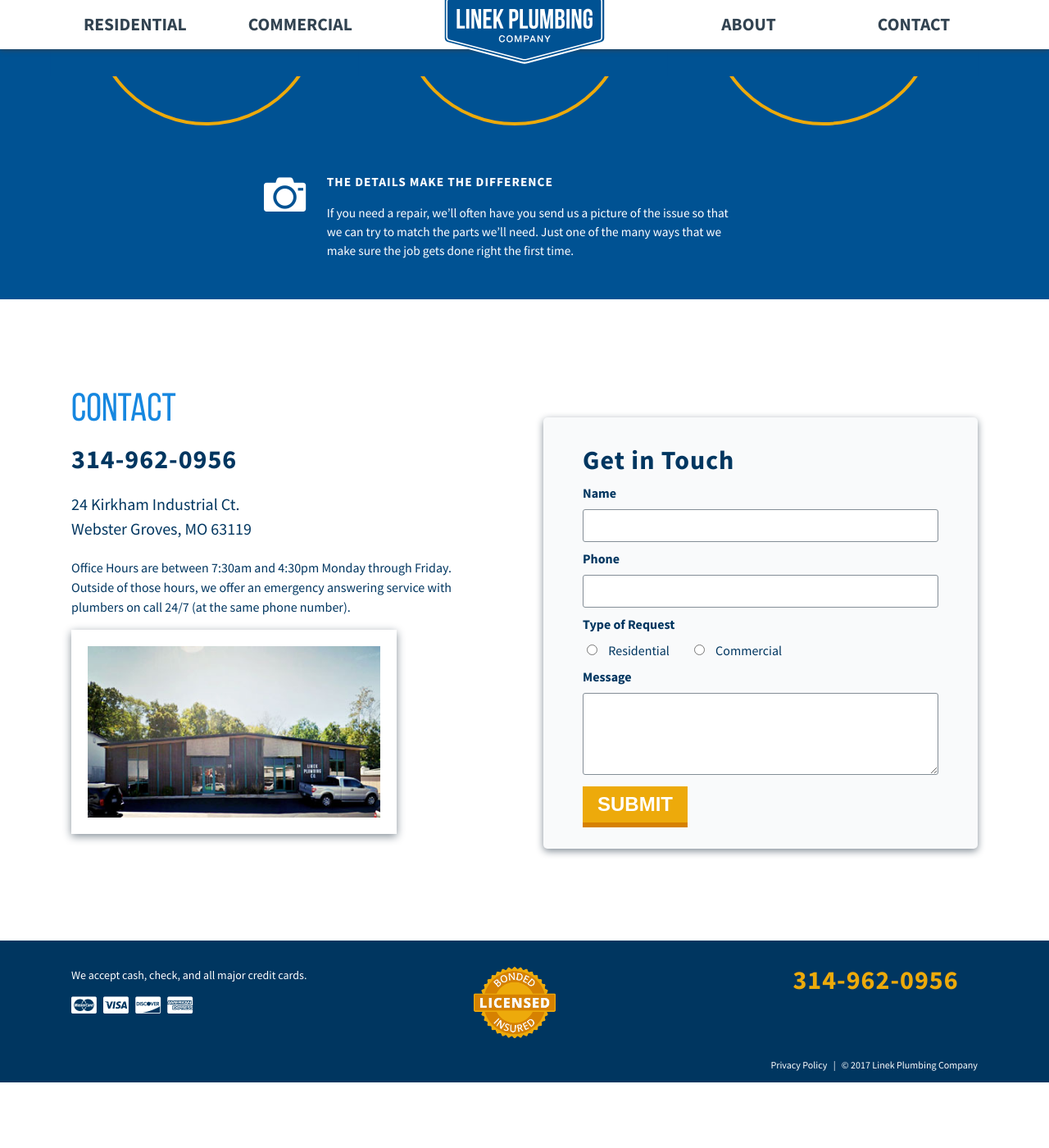
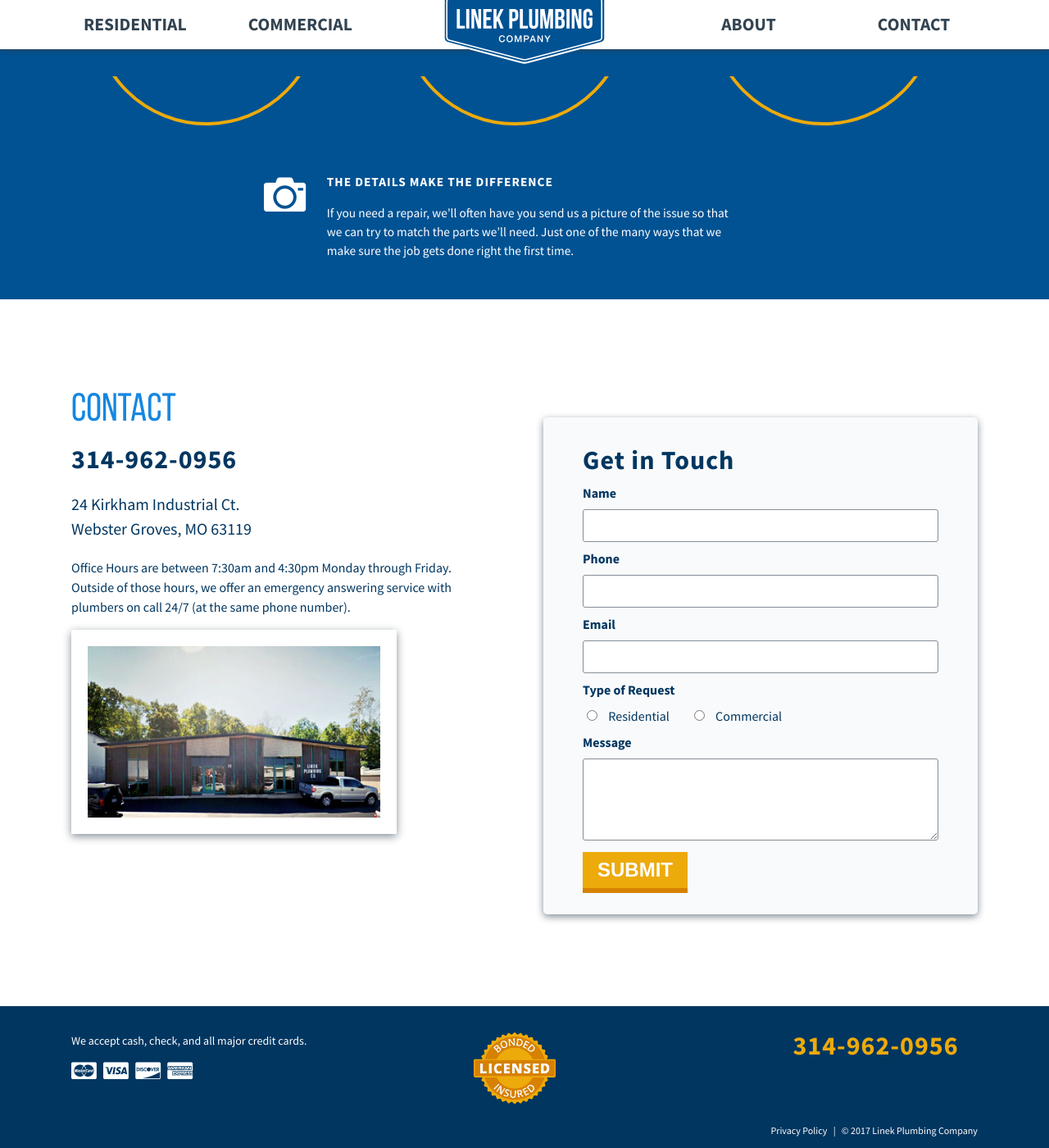
Before and after one commit to alexlinek/lpc, a Jekyll site: the page built from index.html, in a window 1280 px wide and 1400 px high, scrolled down 2709 px. Shown: the whole window at 82% size. Built offline with Jekyll 4.4.1, drawn with Linux system fonts in a browser that asks for light colours; some web fonts are replaced; before the commit the page ends 4029 px from its top, so only the background shows below that.

Commit message:
Form update with email field

```diff
--- a/_includes/contact_form.html
+++ b/_includes/contact_form.html
@@ -8,6 +8,10 @@
   <div class="field">
     <label for="contact-phone">Phone</label>
     <input type="tel" id="contact-phone" name="phone" />
+  </div>
+  <div class="field">
+    <label for="contact-email">Email</label>
+    <input type="email" id="contact-email" name="email" />
   </div>
   <div class="field radio-buttons">
     <label>Type of Request</label>
--- a/_sass/_form.scss
+++ b/_sass/_form.scss
@@ -23,6 +23,7 @@
 
 input[type="text"],
 input[type="tel"],
+input[type="email"],
 textarea {
   font-size: 1em;
   padding: 10px;
```
